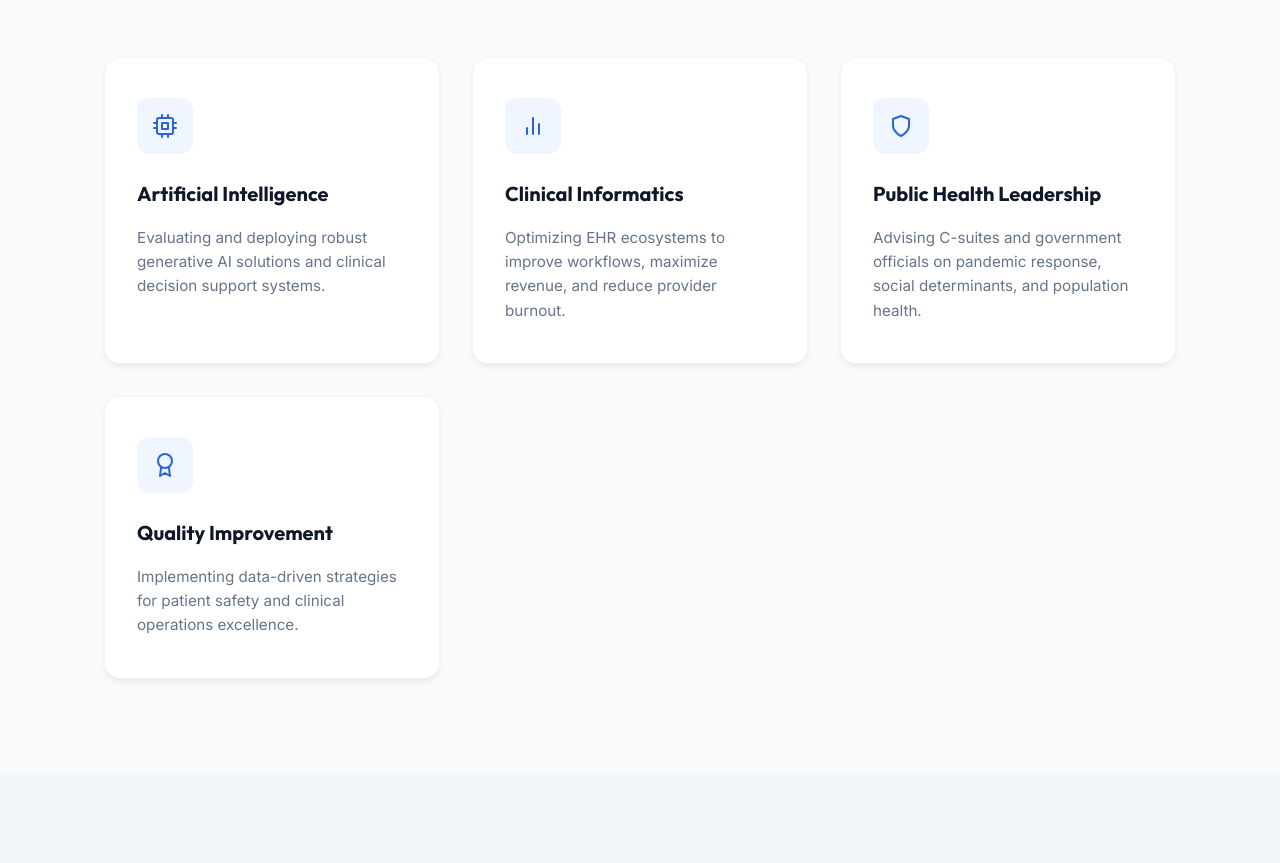
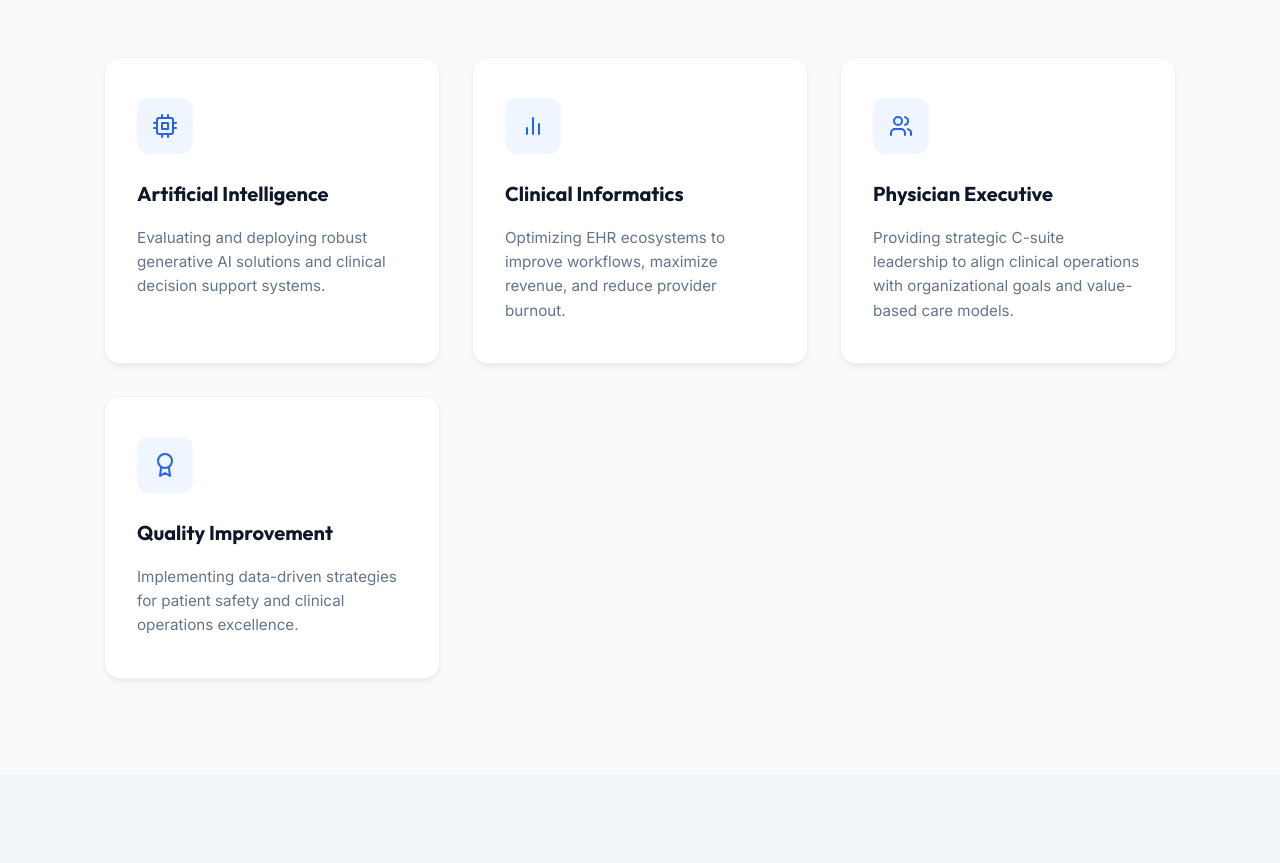
Before and after one commit to ekalpas/drkalpas-redesign, a website built with Vite: page index.html in a window 1280 px wide. Shown: the part 965-1828 px from the top of the page. Built offline with nearby package versions, Linux system fonts and the light colour scheme.

Commit message:
feat: Update expertise category to Physician Executive

```diff
--- a/index.html
+++ b/index.html
@@ -108,15 +108,18 @@
 
         <div class="card">
           <div class="card-icon">
-            <!-- Public Health Icon -->
+            <!-- Executive Icon -->
             <svg width="24" height="24" viewBox="0 0 24 24" fill="none" stroke="currentColor" stroke-width="2"
               stroke-linecap="round" stroke-linejoin="round">
-              <path d="M12 22s8-4 8-10V5l-8-3-8 3v7c0 6 8 10 8 10z"></path>
+              <path d="M16 21v-2a4 4 0 0 0-4-4H6a4 4 0 0 0-4 4v2"></path>
+              <circle cx="9" cy="7" r="4"></circle>
+              <path d="M22 21v-2a4 4 0 0 0-3-3.87"></path>
+              <path d="M16 3.13a4 4 0 0 1 0 7.75"></path>
             </svg>
           </div>
-          <h3>Public Health Leadership</h3>
-          <p>Advising C-suites and government officials on pandemic response, social determinants, and population
-            health.</p>
+          <h3>Physician Executive</h3>
+          <p>Providing strategic C-suite leadership to align clinical operations with organizational goals and
+            value-based care models.</p>
         </div>
 
         <div class="card">
```
